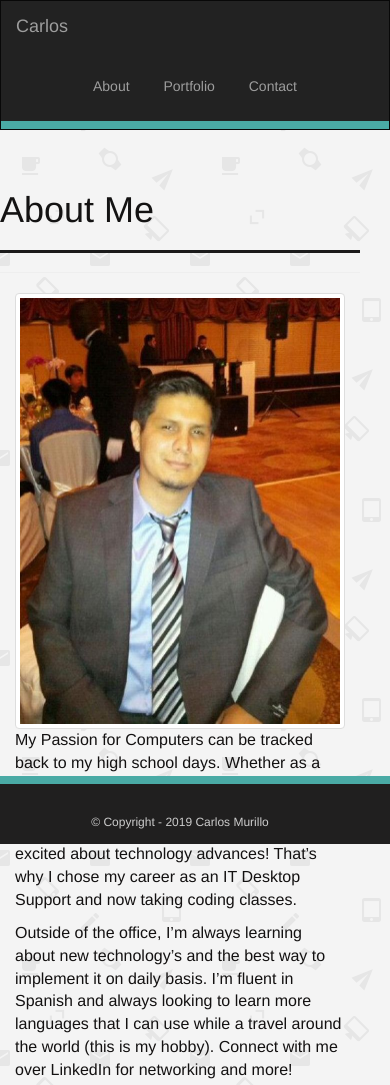
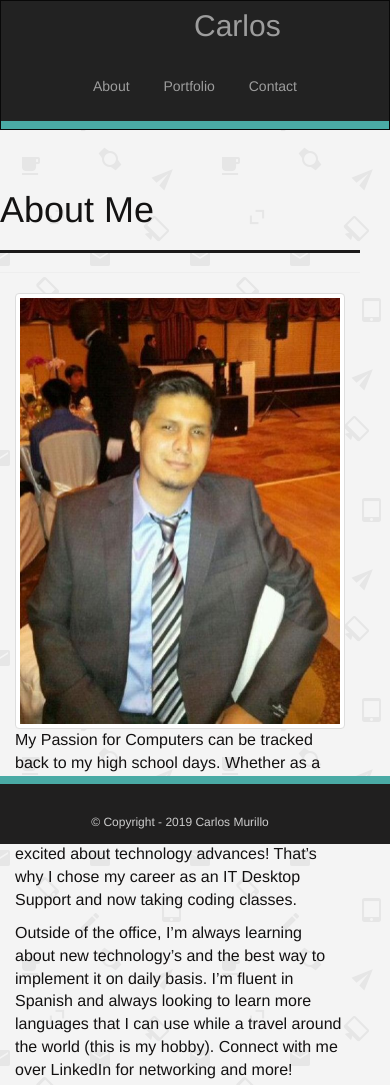
Before and after one commit to carlitosgithub/Bootstrap-Portfolio, a plain HTML site: page index.html in a window 390 px wide. Shown: the top 1085 px of the page. Drawn offline with nearby package versions, Linux system fonts and the light colour scheme.

Commit message:
last save

```diff
--- a/assets/css/style.css
+++ b/assets/css/style.css
@@ -153,11 +153,14 @@ input[type=submit]:hover {
 
   ul.nav{
     text-align: center;
+    left: 25px;
   }
   ul.nav li{
     display:inline-block;
   }
-  #navbar-brand{
-        text-align: center;
+  .navbar>.container .navbar-brand, .navbar>.container-fluid .navbar-brand {
+    margin-left: 178px;
+    font-size: 30px;
   }
+
 }
```
